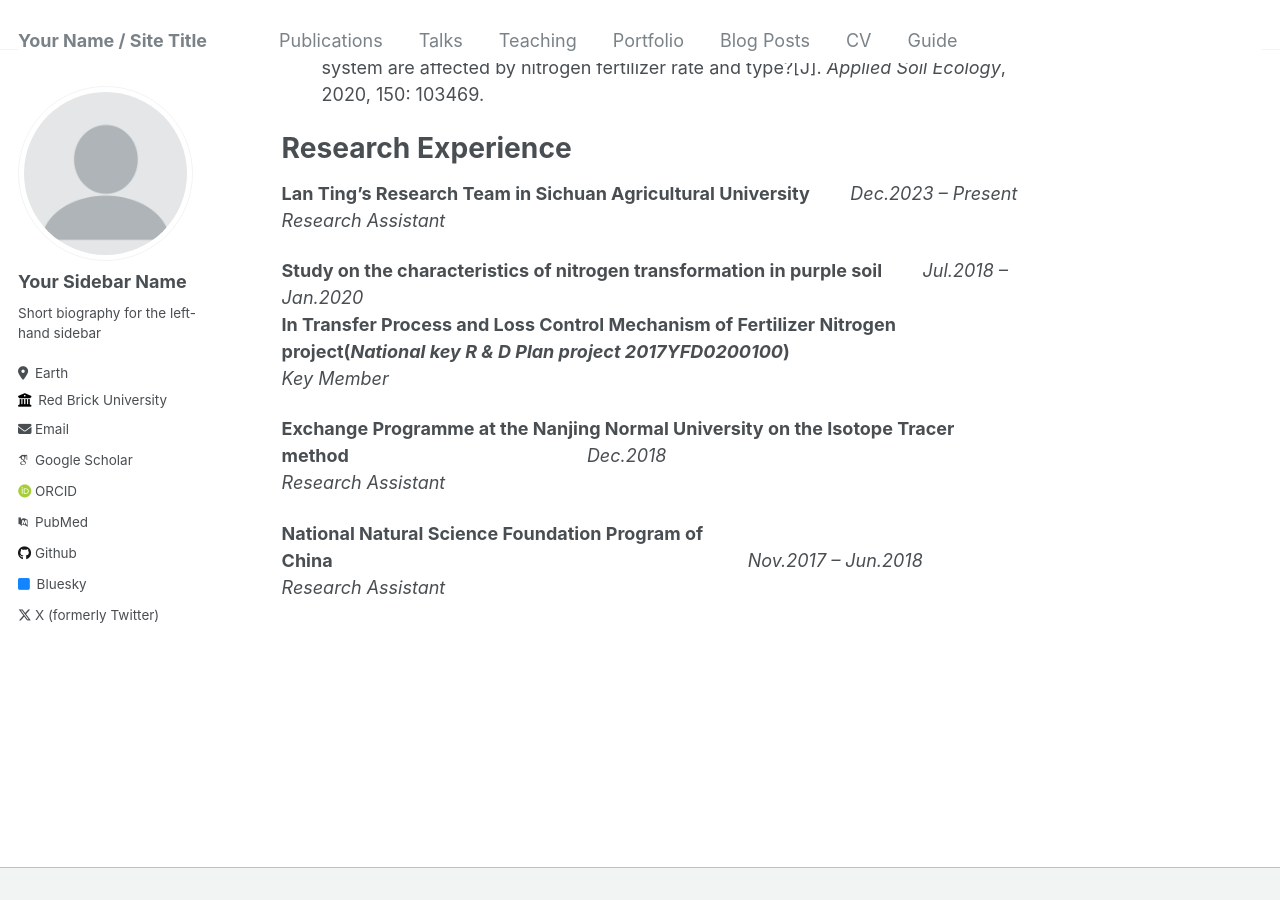
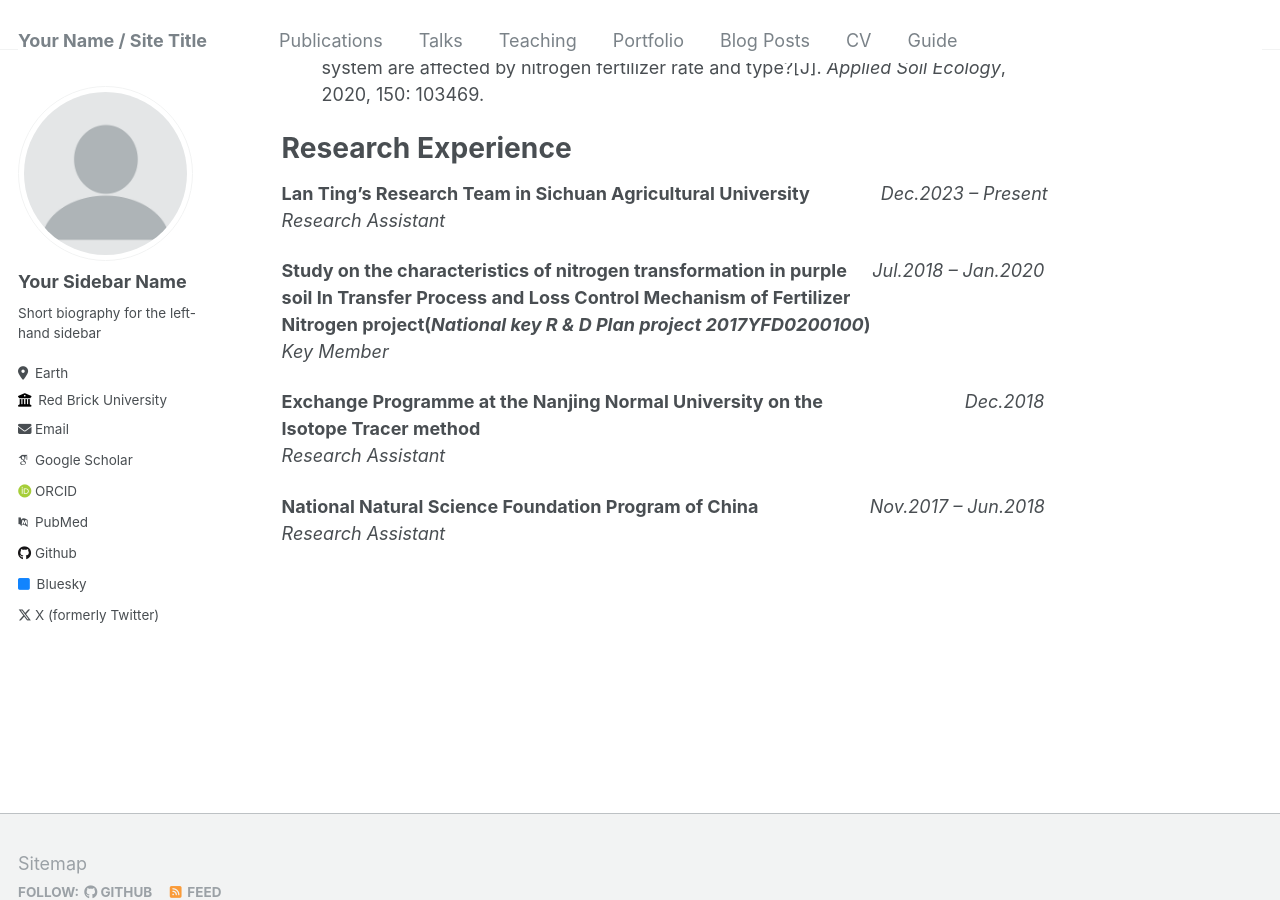
Before and after one commit to HazelLi123/HazelLi123.github.io, a Jekyll site: the page built from _pages/about.md, in a window 1280 px wide and 900 px high, scrolled down 833 px. Built offline with Jekyll 4.4.1, drawn with Linux system fonts in a browser that asks for light colours; some web fonts are replaced; part of the change alters nothing that is shown.

```diff
--- a/_pages/about.md
+++ b/_pages/about.md
@@ -25,18 +25,19 @@ Publications
 
 Research Experience
 ======
-**Lan Ting's Research Team in Sichuan Agricultural University**&nbsp;&nbsp;&nbsp;&nbsp;&nbsp;&nbsp;&nbsp;&nbsp;*Dec.2023 – Present*
+**Lan Ting's Research Team in Sichuan Agricultural University**&nbsp;&nbsp;&nbsp;&nbsp;&nbsp;&nbsp;&nbsp;&nbsp;&nbsp;&nbsp;&nbsp;&nbsp;&nbsp;&nbsp;*Dec.2023 – Present*
 *Research Assistant*
 
-**Study on the characteristics of nitrogen transformation in purple soil**&nbsp;&nbsp;&nbsp;&nbsp;&nbsp;&nbsp;&nbsp;&nbsp;*Jul.2018 – Jan.2020*
-**In Transfer Process and Loss Control Mechanism of Fertilizer Nitrogen**
-**project(*National key R & D Plan project 2017YFD0200100*)**
+**Study on the characteristics of nitrogen transformation in purple** &nbsp;&nbsp;&nbsp;&nbsp;*Jul.2018 – Jan.2020*
+**soil In Transfer Process and Loss Control Mechanism of Fertilizer**
+**Nitrogen project(*National key R & D Plan project 2017YFD0200100*)**
 *Key Member*
 
 
-**Exchange Programme at the Nanjing Normal University on the Isotope Tracer method**&nbsp;&nbsp;&nbsp;&nbsp;&nbsp;&nbsp;&nbsp;&nbsp;&nbsp;&nbsp;&nbsp;&nbsp;&nbsp;&nbsp;&nbsp;&nbsp;&nbsp;&nbsp;&nbsp;&nbsp;&nbsp;&nbsp;&nbsp;&nbsp;&nbsp;&nbsp;&nbsp;&nbsp;&nbsp;&nbsp;&nbsp;&nbsp;&nbsp;&nbsp;&nbsp;&nbsp;&nbsp;&nbsp;&nbsp;&nbsp;&nbsp;&nbsp;&nbsp;&nbsp;&nbsp;&nbsp;&nbsp;*Dec.2018*
+**Exchange Programme at the Nanjing Normal University on the**&nbsp;&nbsp;&nbsp;&nbsp;&nbsp;&nbsp;&nbsp;&nbsp;&nbsp;&nbsp;&nbsp;&nbsp;&nbsp;&nbsp;&nbsp;&nbsp;&nbsp;&nbsp;&nbsp;&nbsp;&nbsp;&nbsp;&nbsp;&nbsp;&nbsp;&nbsp;&nbsp;&nbsp;*Dec.2018*
+**Isotope Tracer method**
 *Research Assistant*
 
 
-**National Natural Science Foundation Program of China**&nbsp;&nbsp;&nbsp;&nbsp;&nbsp;&nbsp;&nbsp;&nbsp;&nbsp;&nbsp;&nbsp;&nbsp;&nbsp;&nbsp;&nbsp;&nbsp;&nbsp;&nbsp;&nbsp;&nbsp;&nbsp;&nbsp;&nbsp;&nbsp;&nbsp;&nbsp;&nbsp;&nbsp;&nbsp;&nbsp;&nbsp;&nbsp;&nbsp;&nbsp;&nbsp;&nbsp;&nbsp;&nbsp;&nbsp;&nbsp;&nbsp;&nbsp;&nbsp;&nbsp;&nbsp;&nbsp;&nbsp;&nbsp;&nbsp;&nbsp;&nbsp;&nbsp;&nbsp;&nbsp;&nbsp;&nbsp;&nbsp;&nbsp;&nbsp;&nbsp;&nbsp;&nbsp;&nbsp;&nbsp;&nbsp;&nbsp;&nbsp;&nbsp;&nbsp;&nbsp;&nbsp;&nbsp;&nbsp;&nbsp;&nbsp;&nbsp;&nbsp;&nbsp;&nbsp;&nbsp;&nbsp;&nbsp;*Nov.2017 – Jun.2018*
+**National Natural Science Foundation Program of China**&nbsp;&nbsp;&nbsp;&nbsp;&nbsp;&nbsp;&nbsp;&nbsp;&nbsp;&nbsp;&nbsp;&nbsp;&nbsp;&nbsp;&nbsp;&nbsp;&nbsp;&nbsp;&nbsp;&nbsp;&nbsp;&nbsp;*Nov.2017 – Jun.2018*
 *Research Assistant*
```
